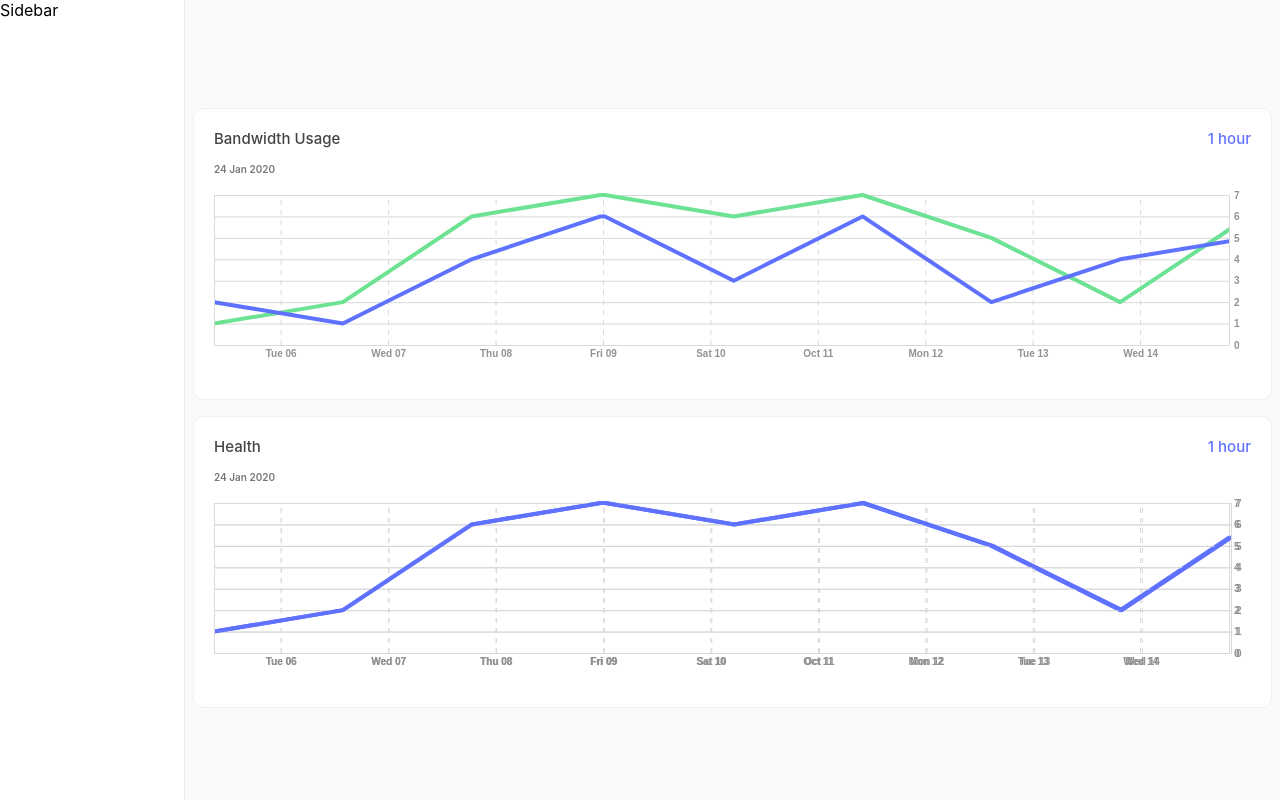
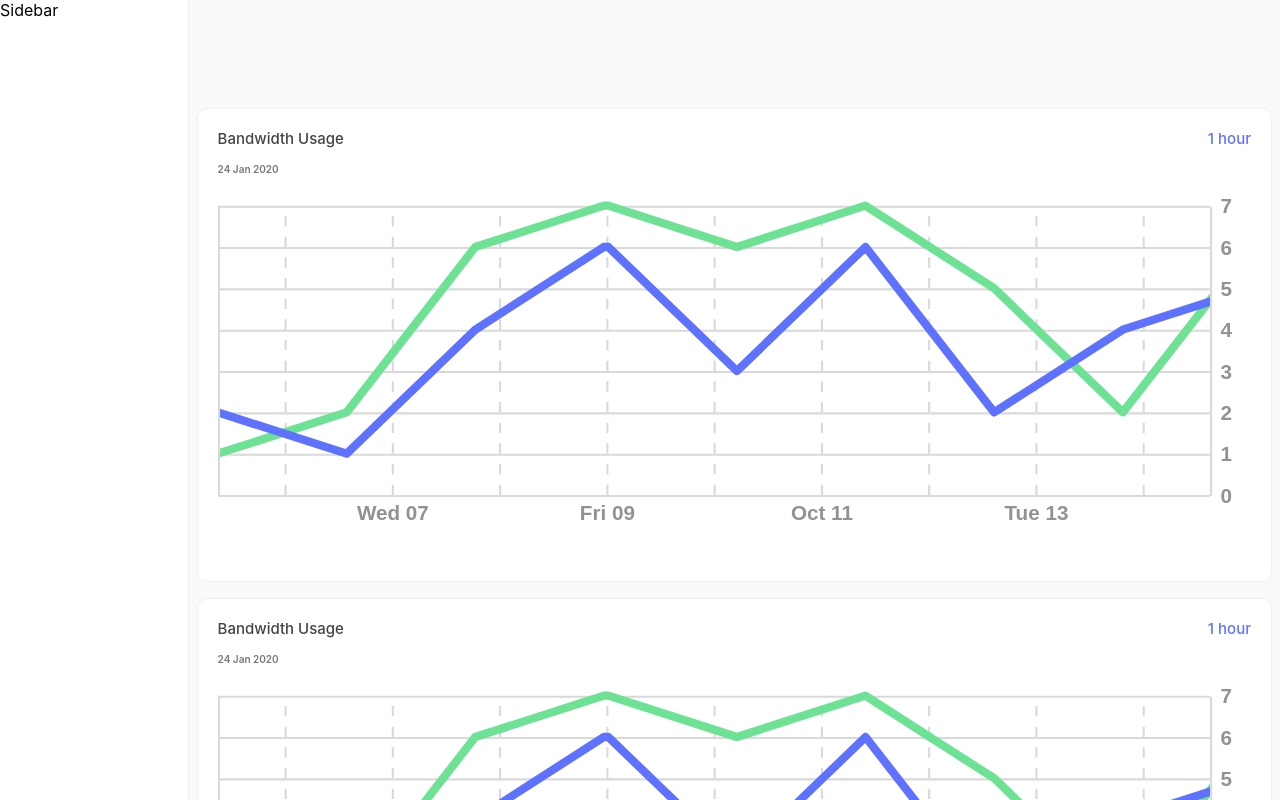
Before and after one commit to Damjan011/D3-scrollable, a React (Create React App) app: page / in a window 1280 px wide. Shown: the top 800 px of the page. Built offline with nearby package versions, Linux system fonts and the light colour scheme.

Commit message:
Something

```diff
--- a/src/App.js
+++ b/src/App.js
@@ -192,7 +192,9 @@ function App() {
       {/* <div className="break"></div>
       <HealthGraph width={800} height={190} data={data} /> */}
       <div className="break"></div>
-      <HealthGraph width={800} height={190} data={data} />
+      {/* <HealthGraph width={800} height={190} data={data} /> */}
+      <BandwidthGraph width={800} height={190} data={data} />
+      <BandwidthGraph width={800} height={190} data={data} />
       </div>
     </div>
   );
--- a/src/components/BandwidthGraph/index.js
+++ b/src/components/BandwidthGraph/index.js
@@ -2,28 +2,35 @@ import * as d3 from 'd3';
 import React, { useRef, useEffect, useState } from 'react';
 import './style.css';
 
-const BandwidthGraph = ({ height, data }) => {
+const BandwidthGraph = ({ data }) => {
   const [translateCurrentX, setTranslateCurrentX] = useState({ value: 0 });
   const [timeStamp, setTimestamp] = useState(0);
   const [rx, setRx] = useState(0);
   const [tx, setTx] = useState(0);
-  const [width, setWidth] = useState(0);
+  const [width, setWidth] = useState(500);
   const [leftOffset, setLeftOffset] = useState(false);
   const [rightOffset, setRightOffset] = useState(false);
+  const [initial, setInitial] = useState(true);
+  const [height, setHeight] = useState(180)
   const ref = useRef();
 
   useEffect(() => {
-    deleteGraph()
-    console.log(width)
-    drawGraph();
-  }, [data, width]);
+    setWidth(parseInt(d3.select('#bandwidth-usage').style('width'), 10) - 40);
+    setHeight(180)
+    //drawGraph();
+  }, []);
+
+  // useEffect(() => {
+  //   setWidth(parseInt(d3.select('#bandwidth-usage').style('width'), 10) - 40);
+  //   const svg = d3.select(ref.current)
+  //     .attr("width", width)
+  //     .attr("height", height)
+  // }, [data, width]);
 
   useEffect(() => {
-    setWidth(parseInt(d3.select('#bandwidth-usage').style('width'), 10) - 40);
-    const svg = d3.select(ref.current)
-      .attr("width", width)
-      .attr("height", height)
-  }, [width]);
+    deleteGraph()
+    drawGraph();
+  }, [data]);
 
   const margin = ({ top: 10, right: 10, bottom: 0, left: 40 });
   data.sort((a, b) => a.timestamp - b.timestamp);
@@ -86,16 +93,20 @@ const BandwidthGraph = ({ height, data }) => {
   }
 
   const drawGraph = () => {
-
-
-
+    deleteGraph()
     const svg = d3.select(ref.current)
       .attr("viewBox", [0, 0, width, height])
+      // .attr('width', width)
+      // .attr('height', height)
+      .attr('preserveAspectRatio', 'xMaxYMin slice')
       .attr('id', 'svg-main')
       .attr("cursor", "grab")
 
     const nestedSvg = svg.append("svg")
       .attr("viewBox", [width, height])
+      // .attr('width', width)
+      // .attr('height', height)
+      .attr('preserveAspectRatio', 'xMaxYMin slice')
       .attr("id", "svg-inner")
       .attr("width", width - 20)
       .attr('class', 'svg-inner')
@@ -239,6 +250,12 @@ const BandwidthGraph = ({ height, data }) => {
     var bisect = d3.bisector(d => d.timestamp).right;
   }
 
+  d3.select(window).on('resize', resize);
+
+  function resize() {
+  setWidth(parseInt(d3.select('#bandwidth-usage').style('width'), 10) - 40);
+}
+
   function fetchData() {
     offset += 1;
     current_index = offset * limit;
```
